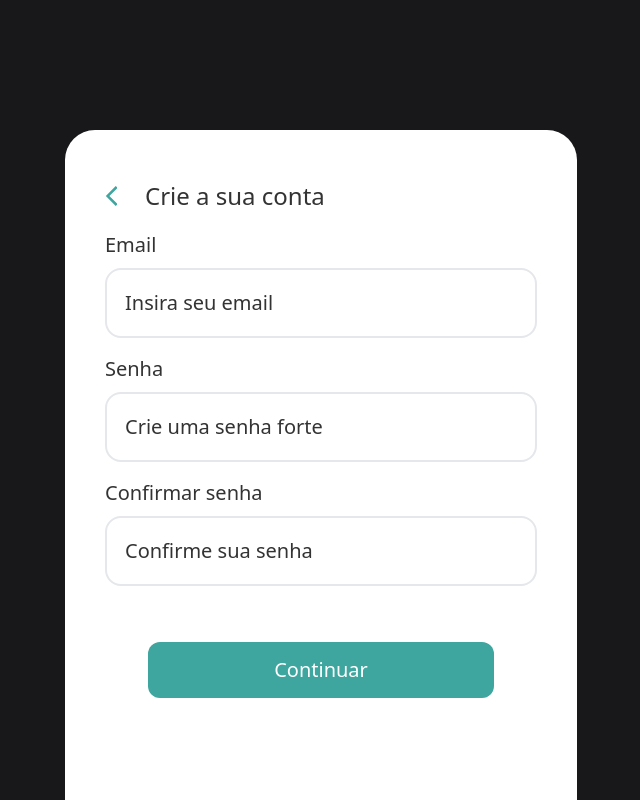
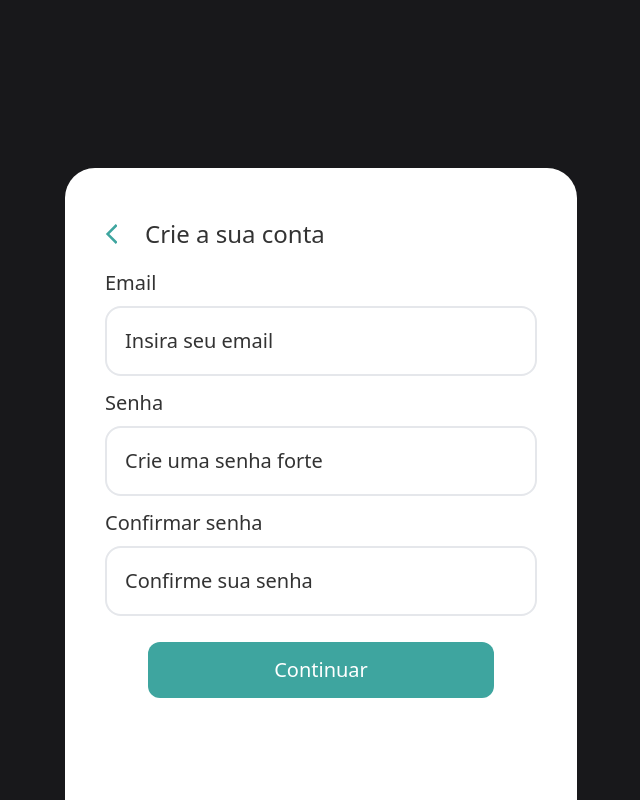
Before and after one commit to WellingtonChidaOliveira/mychat, a Next.js app in the folder front/: page /auth/sign-in in a window 1280 px wide. Shown: the whole page, without its empty margins (319-959 px from the left). Built offline with nearby package versions, Linux system fonts and the light colour scheme.

Commit message:
validação cadastro

```diff
--- a/front/src/app/auth/sign-in/page.tsx
+++ b/front/src/app/auth/sign-in/page.tsx
@@ -4,11 +4,23 @@ import Button from "@/components/button";
 import InputField from "@/components/inputField";
 import Tittle from "@/components/tittle";
 import Link from "next/link";
+import { Formik, Form, Field, ErrorMessage } from 'formik';
+import * as Yup from 'yup';
+import { useRouter } from "next/navigation";
 
 export default function SignIn(){
-    const sendForm = () => {
-        return //adicionar logica para conectar ao back
-    }
+    const router = useRouter();
+
+    const validationSchema = Yup.object({
+        email: Yup.string().email('Email inválido').required('Email é obrigatório'),
+        password: Yup.string().min(6, 'A senha deve ter pelo menos 6 caracteres').required('Senha é obrigatória'),
+        confirmPassword: Yup.string().required("Senha é obrigatória"),
+    });
+
+    const sendForm = (values: { email: string; password: string; confirmPassword: string}) => {
+        console.log('Dados enviados:', values);
+        router.push('./'); // Redireciona após validação bem-sucedida
+    };
 
     return(
         <div className="flex flex-col items-center gap-[56px]">
@@ -20,12 +32,33 @@ export default function SignIn(){
                     <Tittle text='Crie a sua conta'></Tittle>
                 </div>
 
-                <InputField placeholder="Insira seu email" tittle="Email"/>
-                <InputField placeholder="Crie uma senha forte" tittle="Senha"/>
-                <InputField placeholder="Confirme sua senha" tittle="Confirmar senha"/>
-            </div>
-            <div className="w-[80%]">
-                <Button href="./" text="Continuar" variant="primary" onClick={sendForm}/>
+                <Formik
+                initialValues={{ email: '', password: '', confirmPassword: '' }}
+                validationSchema={validationSchema}
+                onSubmit={(values) => sendForm(values)}>
+                    {({ handleSubmit }) => (
+                        <Form className="w-full flex flex-col items-center gap-[26px]">
+                            <div className="w-full flex flex-col items-center gap-[12px]">
+                                <div className="w-full">
+                                    <Field name="email" placeholder="Insira seu email" tittle="Email" component={InputField} />
+                                    <ErrorMessage name="email" component="div" className="text-red-500" />
+                                </div>
+                                <div className="w-full">
+                                    <Field name="password" placeholder="Crie uma senha forte" tittle="Senha" component={InputField} />
+                                    <ErrorMessage name="password" component="div" className="text-red-500" />
+                                </div>
+                                <div className="w-full">
+                                    <Field name="confirmPassword" placeholder="Confirme sua senha" tittle="Confirmar senha" component={InputField} />
+                                    <ErrorMessage name="confirmPassword" component="div" className="text-red-500" />
+                                </div>
+                            </div>
+
+                            <div className="w-[80%]">
+                                <Button text="Continuar" variant="primary" type="submit" />
+                            </div>
+                        </Form>
+                    )}
+                </Formik>
             </div>
         </div>
     )
```
